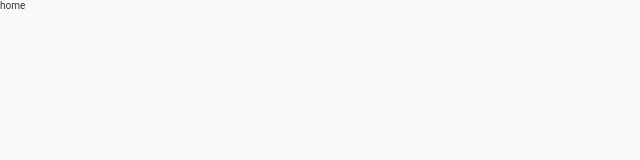
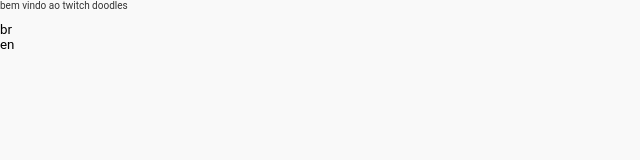
Before and after one commit to gabrielgraciani/twitch-doodles-frontend, a React (Create React App) app: page / in a window 1280 px wide. Shown: the top 160 px of the page, without its empty margins (0-640 px from the left). Built offline with nearby package versions, Linux system fonts and the light colour scheme.

Commit message:
added react i18n to make translation

```diff
--- a/package.json
+++ b/package.json
@@ -10,8 +10,10 @@
     "@types/node": "^12.0.0",
     "@types/react": "^16.9.53",
     "@types/react-dom": "^16.9.8",
+    "i18next": "^19.8.3",
     "react": "^17.0.1",
     "react-dom": "^17.0.1",
+    "react-i18next": "^11.7.3",
     "react-scripts": "4.0.0",
     "styled-components": "^5.2.1",
     "typescript": "^4.0.3",
--- a/src/Pages/Home/Home.tsx
+++ b/src/Pages/Home/Home.tsx
@@ -1,7 +1,22 @@
 import React from 'react';
+import { useTranslation } from 'react-i18next';
 
 const Home = (): React.ReactElement => {
-  return <div>home</div>;
+  const { t, i18n } = useTranslation('common');
+  return (
+    <div>
+      {t('welcome.title')}
+      <br />
+      <br />
+      <button type="button" onClick={() => i18n.changeLanguage('br')}>
+        br
+      </button>
+      <br />
+      <button type="button" onClick={() => i18n.changeLanguage('en')}>
+        en
+      </button>
+    </div>
+  );
 };
 
 export default Home;
--- /dev/null
+++ b/src/configs/i18n.ts
@@ -0,0 +1,19 @@
+import i18next from 'i18next';
+
+import common_br from '../translations/br/commom.json';
+import common_en from '../translations/en/commom.json';
+
+i18next.init({
+  interpolation: { escapeValue: false }, // React already does escaping
+  lng: 'br', // language to use
+  resources: {
+    en: {
+      common: common_en, // 'common' is our custom namespace
+    },
+    br: {
+      common: common_br,
+    },
+  },
+});
+
+export default i18next;
--- a/src/index.tsx
+++ b/src/index.tsx
@@ -1,11 +1,18 @@
-import React from 'react';
+import React, { Suspense } from 'react';
 import ReactDOM from 'react-dom';
+import { I18nextProvider } from 'react-i18next';
 import App from './App';
 import reportWebVitals from './reportWebVitals';
 
+import i18next from './configs/i18n';
+
 ReactDOM.render(
   <React.StrictMode>
-    <App />
+    <Suspense fallback={<div>loading...</div>}>
+      <I18nextProvider i18n={i18next}>
+        <App />
+      </I18nextProvider>
+    </Suspense>
   </React.StrictMode>,
   document.getElementById('root'),
 );
--- /dev/null
+++ b/src/translations/br/commom.json
@@ -0,0 +1,5 @@
+{
+  "welcome": {
+      "title": "bem vindo ao twitch doodles"
+  }
+}
--- /dev/null
+++ b/src/translations/en/commom.json
@@ -0,0 +1,5 @@
+{
+  "welcome": {
+      "title": "Welcome to twitch doodles"
+  }
+}
```
Also changed, not shown: 1 other file (tests, documents, lock files or other folders).
